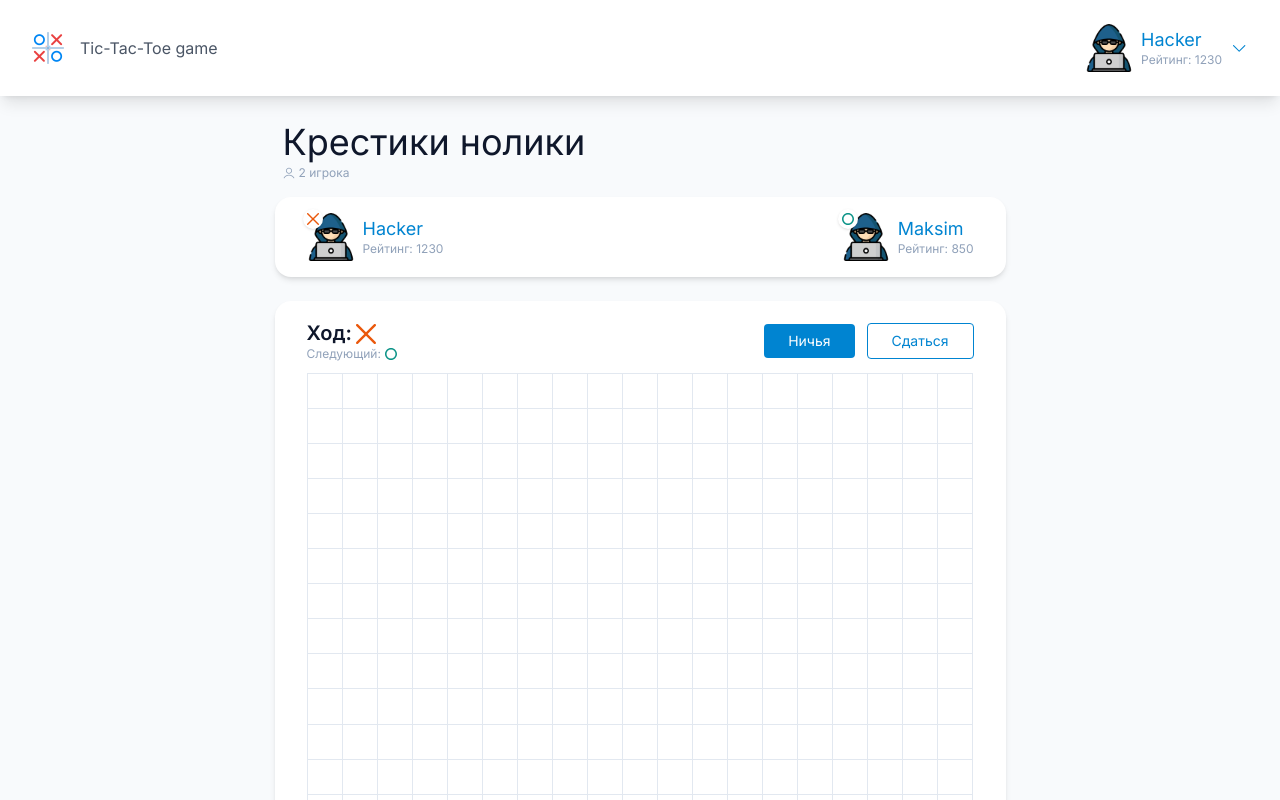
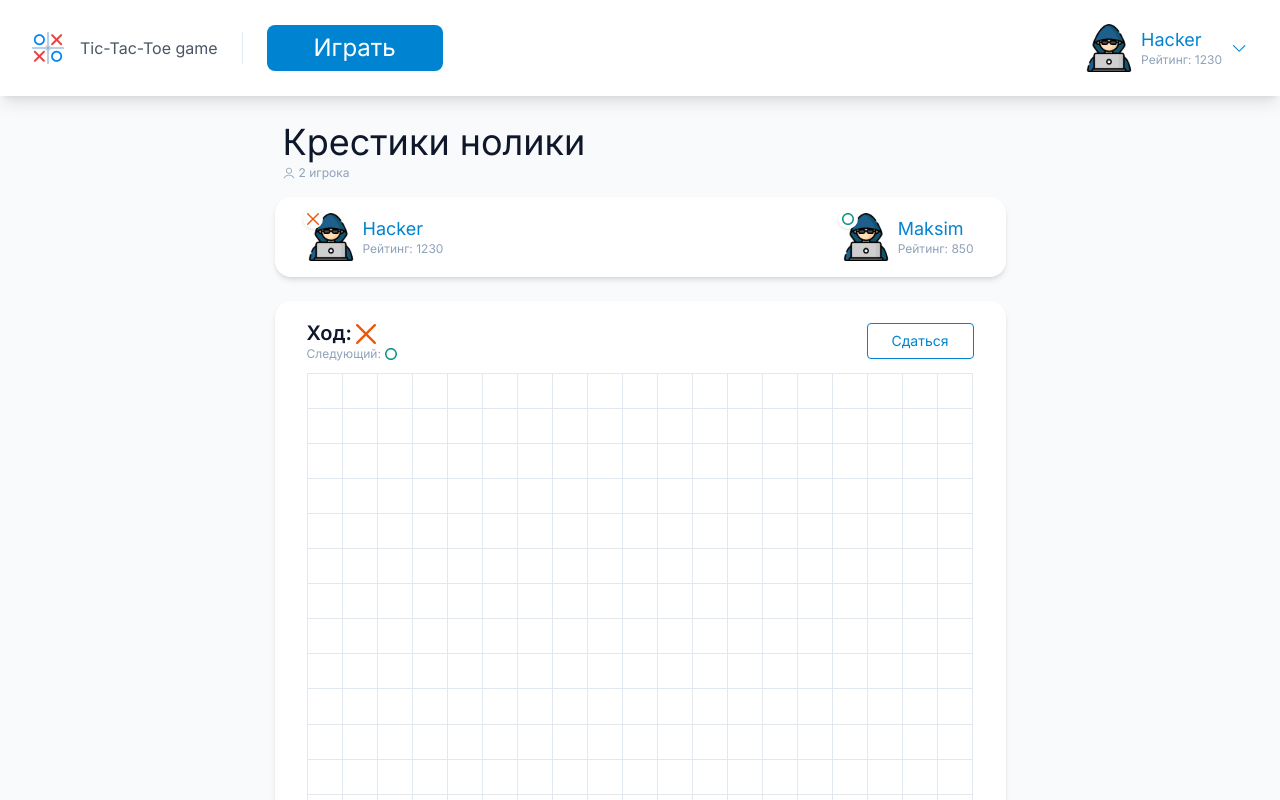
Before and after one commit to gulnaz-web/tik-tak-toe-app, a Next.js app: page / in a window 1280 px wide. Shown: the top 800 px of the page. Built offline with nearby package versions, Linux system fonts and the light colour scheme.

Commit message:
add: memo

```diff
--- a/src/components/game/Game.tsx
+++ b/src/components/game/Game.tsx
@@ -1,6 +1,6 @@
 "use client";
 
-import { useReducer } from "react";
+import { useCallback, useMemo, useReducer } from "react";
 import {
   GameTitle,
   GameInfo,
@@ -21,7 +21,6 @@ import {
 } from "./model";
 import { PLAYERS } from "@/mock/players/mock-players";
 
-// КОМПОЗИЦИЯ (соединение нескольких компонентов)
 export const Game = () => {
   const [gameState, dispatch] = useReducer(reducerGameState, initGameState());
 
@@ -33,31 +32,33 @@ export const Game = () => {
     nextMove,
   });
 
-  const handleCellClick = (index: number) => {
+  const handleCellClick = useCallback((index: number) => {
     dispatch({
       type: GAME_STATE_ACTIONS.CELL_CLICK,
       index,
     });
-  };
+  }, []);
 
   const resetGame = () => {
     dispatch({ type: GAME_STATE_ACTIONS.RESET });
   };
 
+  const playersList = useMemo(() => {
+    return PLAYERS.slice(0, gameState.playersCount).map((player, index) => (
+      <PlayerInfo
+        key={player.id}
+        playerInfo={player}
+        isRight={index % 2 === 1}
+      />
+    ));
+  }, [gameState.playersCount]);
+
   return (
     <>
       <GameLayout
-        title={<GameTitle />} // ВЕРСТКА
-        gameInfo={<GameInfo playersCount={gameState.playersCount} />} // ВЕРТСКА и ЛОГИКА ОТОБРАЖЕНИЯ
-        playersList={PLAYERS.slice(0, gameState.playersCount).map(
-          (player, index) => (
-            <PlayerInfo
-              key={player.id}
-              playerInfo={player}
-              isRight={index % 2 === 1}
-            />
-          ),
-        )}
+        title={<GameTitle />}
+        gameInfo={<GameInfo playersCount={gameState.playersCount} />}
+        playersList={playersList}
         gameMoveInfo={
           <GameMoveInfo
             winnerPlayer={PLAYERS.find(
@@ -69,14 +70,15 @@ export const Game = () => {
           />
         }
         actions={
-          <GameActions isWinner={!!winnerSymbol} playAgain={resetGame} /> // ВЕРТСКА и ЛОГИКА ОТОБРАЖЕНИЯ
+          <GameActions isWinner={!!winnerSymbol} playAgain={resetGame} />
         }
         fieldSize={gameState.fieldSize}
       >
         {gameState.cells.map((symbol, index) => (
           <GameCell
             key={index}
-            onCellClick={() => handleCellClick(index)}
+            index={index}
+            onCellClick={handleCellClick}
             isWinner={winnerSequence?.includes(index)}
             disabled={!!winnerSymbol}
           >
--- a/src/components/game/model/reducerGameState.ts
+++ b/src/components/game/model/reducerGameState.ts
@@ -39,7 +39,7 @@ export const reducerGameState = (
 ) => {
   switch (actions.type) {
     case GAME_STATE_ACTIONS.CELL_CLICK: {
-      if (actions.index && state.cells[actions.index]) {
+      if (actions.index !== undefined && state.cells[actions.index]) {
         return state;
       }
 
--- a/src/components/game/ui/GameActions.tsx
+++ b/src/components/game/ui/GameActions.tsx
@@ -20,9 +20,6 @@ export const GameActions = ({ isWinner, playAgain }: GameActionsType) => {
   }
   return (
     <>
-      <Button className="cursor-pointer" size="md" variant="primary">
-        Ничья
-      </Button>
       <Button className="cursor-pointer" size="md" variant="outline">
         Сдаться
       </Button>
--- a/src/components/game/ui/GameCell.tsx
+++ b/src/components/game/ui/GameCell.tsx
@@ -1,14 +1,17 @@
 import clsx from "clsx";
+import { memo } from "react";
 
 type GameCellType = {
   children: React.ReactNode;
+  index: number;
   isWinner: boolean | undefined;
   disabled: boolean;
-  onCellClick: () => void;
+  onCellClick: (index: number) => void;
 };
 
-export function GameCell({
+export const GameCell = memo(function GameCell({
   children,
+  index,
   isWinner,
   disabled,
   onCellClick,
@@ -21,9 +24,9 @@ export function GameCell({
         disabled ? "bg-gray-50" : "cursor-pointer",
         isWinner && "bg-orange-600/10",
       )}
-      onClick={onCellClick}
+      onClick={() => onCellClick(index)}
     >
       {children}
     </button>
   );
-}
+});
--- a/src/components/header/Header.tsx
+++ b/src/components/header/Header.tsx
@@ -1,6 +1,7 @@
 import Image from "next/image";
 import Logo from "./logo.png";
 import { Profile } from "@/components";
+import { Button } from "@/ui-components";
 import { ArrowIcon } from "@/icon-components";
 
 export const Header = () => {
@@ -10,6 +11,10 @@ export const Header = () => {
         <Image src={Logo} alt="logo" />
         <span className="ml-4">Tic-Tac-Toe game</span>
       </div>
+      <div className="w-px h-8 bg-slate-200 mx-6" />
+      <Button className="w-44 cursor-pointer" variant="primary" size="lg">
+        Играть
+      </Button>
 
       <div className="ml-auto flex items-center gap-2 text-start text-sky-600 ">
         <Profile name="Hacker" rating={1230} />
```
Also changed, not shown: 1 other file (tests, documents, lock files or other folders).
